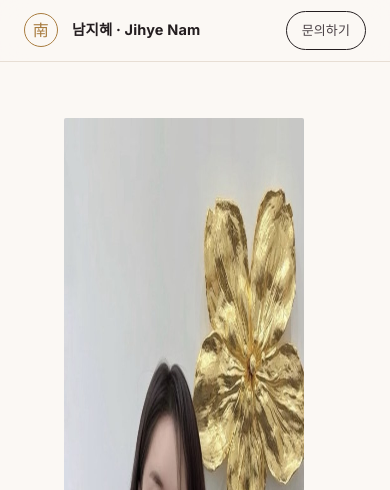
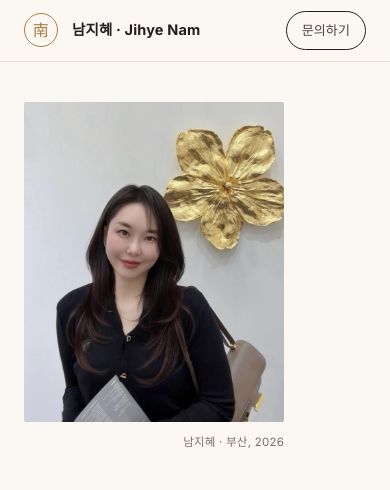
Before and after one commit to NAMJIHYE-MAX/linsk-ap, a plain HTML site: page track-record/index.html in a window 390 px wide. Shown: the top 490 px of the page. Drawn offline with Linux system fonts and the light colour scheme; a web font is replaced by a local one.

Commit message:
track-record: hero layout fix (portrait height cap, vertical centering)

```diff
--- a/track-record/index.html
+++ b/track-record/index.html
@@ -277,7 +277,7 @@ img{max-width:100%; display:block}
 
 /* ── hero ── */
 .hero{padding:64px 0 48px; border-bottom:1px solid var(--line)}
-.hero .in{display:grid; grid-template-columns:1.35fr .65fr; gap:56px; align-items:end}
+.hero .in{display:grid; grid-template-columns:1.4fr .6fr; gap:56px; align-items:center}
 .eyebrow{font-size:11.5px; letter-spacing:.22em; text-transform:uppercase; color:var(--gold); font-weight:600}
 h1{font-family:var(--serif); font-weight:700; font-size:clamp(38px,5.2vw,60px); line-height:1.16;
   margin:14px 0 4px; letter-spacing:-.01em}
@@ -294,13 +294,14 @@ h1 small{display:block; font-family:var(--sans); font-size:clamp(13px,1.5vw,16px
 .btn:hover{transform:translateY(-1px); box-shadow:0 8px 18px rgba(36,30,32,.16)}
 .btn.ghost{background:transparent; color:var(--ink); border-color:var(--line2)}
 .btn.ghost:hover{background:#fff; box-shadow:0 8px 18px rgba(36,30,32,.07)}
-.portrait{position:relative}
-.portrait img{border-radius:2px; filter:saturate(.98)}
+.portrait{position:relative; max-width:330px; margin:0; justify-self:end; width:100%}
+.portrait img{width:100%; height:auto; max-height:440px; object-fit:cover; object-position:50% 12%; border-radius:2px; filter:saturate(.98)}
 .portrait figcaption{font-size:11.5px; color:var(--muted); margin-top:10px; letter-spacing:.02em; text-align:right}
 @media(max-width:860px){
   .hero{padding:40px 0 36px}
   .hero .in{grid-template-columns:1fr; gap:30px}
-  .portrait{order:-1; max-width:240px}
+  .portrait{order:-1; max-width:260px; justify-self:start}
+  .portrait img{max-height:320px}
 }
 
 /* ── stat strip ── */
```
